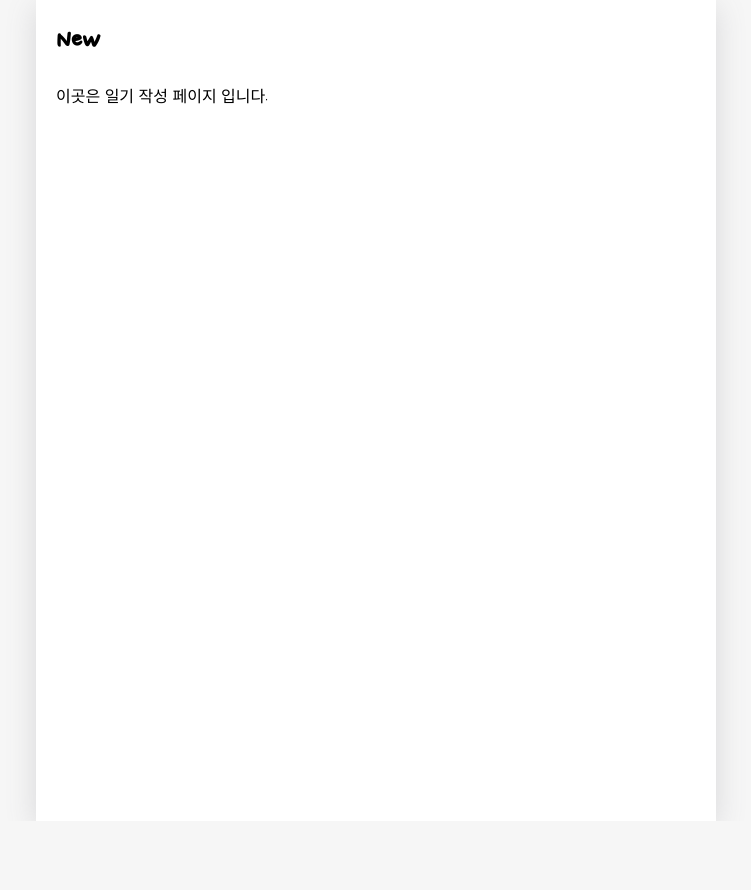
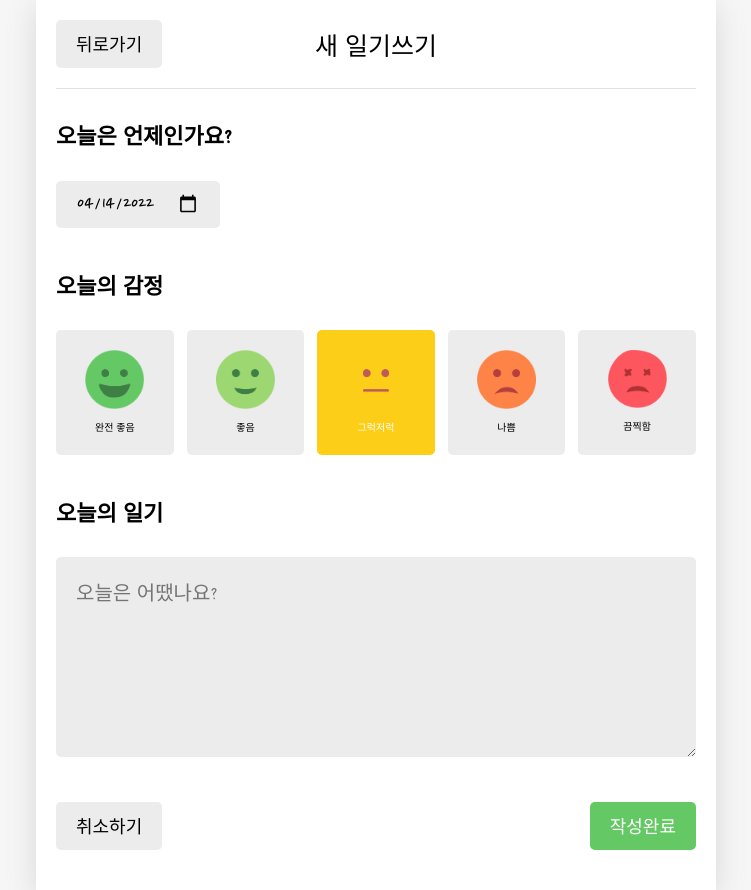
Before and after one commit to ruwan9/TIL, a React (Create React App) app in the folder React/emotion-diary/: page /new in a window 1280 px wide. Shown: the whole page, without its empty margins (264-1015 px from the left). Before the commit the page ends 821 px from the top, so only its background shows below. Built offline with nearby package versions, Linux system fonts and the light colour scheme; a web font is replaced by a local one.

Commit message:
20220417 페이지 구현 - 일기 쓰기 + CSS

```diff
--- a/React/emotion-diary/src/App.css
+++ b/React/emotion-diary/src/App.css
@@ -188,3 +188,97 @@ header button {
 .DiaryItem .btn_wrapper {
   min-width: 70px;
 }
+
+/* DiaryEditor */
+.DiaryEditor {
+}
+.DiaryEditor section {
+  margin-bottom: 40px;
+}
+.DiaryEditor h4 {
+  font-size: 22px;
+  font-weight: bold;
+}
+.DiaryEditor .input_date {
+  border: none;
+  border-radius: 5px;
+  background-color: #ececec;
+
+  padding-top: 10px;
+  padding-bottom: 10px;
+  padding-left: 20px;
+  padding-right: 20px;
+
+  cursor: pointer;
+  font-family: "Nanum Pen Script";
+  font-size: 20px;
+}
+.DiaryEditor .emotion_list_wrapper {
+  display: grid;
+  grid-template-columns: repeat(5, auto);
+  gap: 2%;
+}
+.DiaryEditor textarea {
+  font-family: "Nanum Pen Script";
+  font-size: 20px;
+
+  box-sizing: border-box;
+  width: 100%;
+  min-height: 200px;
+  resize: vertical;
+
+  border: none;
+  border-radius: 5px;
+  background-color: #ececec;
+
+  padding: 20px;
+}
+.DiaryEditor .control_box {
+  display: flex;
+  justify-content: space-between;
+  align-items: center;
+}
+
+/* EmotionItem */
+.EmotionItem {
+  cursor: pointer;
+
+  border-radius: 5px;
+  padding-top: 20px;
+  padding-bottom: 20px;
+
+  display: flex;
+  flex-direction: column;
+  justify-content: center;
+  align-items: center;
+}
+.EmotionItem img {
+  width: 50%;
+  margin-bottom: 10px;
+}
+.EmotionItem span {
+  font-size: 10px;
+}
+.EmotionItem_off {
+  background-color: #ececec;
+}
+.EmotionItem_on_1 {
+  background-color: #64c964;
+  color: white;
+}
+.EmotionItem_on_2 {
+  background-color: #9dd772;
+  color: white;
+}
+.EmotionItem_on_3 {
+  background-color: #fdce17;
+  color: white;
+}
+.EmotionItem_on_4 {
+  background-color: #fd8446;
+  color: white;
+}
+.EmotionItem_on_5 {
+  background-color: #fd565f;
+  color: white;
+}
--- a/React/emotion-diary/src/App.js
+++ b/React/emotion-diary/src/App.js
@@ -101,7 +101,7 @@ function App() {
 
   return (
     <DiaryStateContext.Provider value={data}>
-      <DiaryDispatchContext.Provider value={(onCreate, onEdit, onRemove)}>
+      <DiaryDispatchContext.Provider value={{ onCreate, onEdit, onRemove }}>
         <BrowserRouter>
           <div className="App">
             {/* <MyHeader
--- /dev/null
+++ b/React/emotion-diary/src/components/DiaryEditor.js
@@ -0,0 +1,116 @@
+import React, { useContext, useRef, useState } from "react";
+import { useNavigate } from "react-router-dom";
+import { DiaryDispatchContext } from "../App";
+import EmotionItem from "./EmotionItem";
+import MyButton from "./MyButton";
+import MyHeader from "./MyHeader";
+
+const EmotionList = [
+  {
+    emotion_id: 1,
+    emotion_img: process.env.PUBLIC_URL + `/assets/emotion1.png`,
+    emotion_descript: "완전 좋음",
+  },
+  {
+    emotion_id: 2,
+    emotion_img: process.env.PUBLIC_URL + `/assets/emotion2.png`,
+    emotion_descript: "좋음",
+  },
+  {
+    emotion_id: 3,
+    emotion_img: process.env.PUBLIC_URL + `/assets/emotion3.png`,
+    emotion_descript: "그럭저럭",
+  },
+  {
+    emotion_id: 4,
+    emotion_img: process.env.PUBLIC_URL + `/assets/emotion4.png`,
+    emotion_descript: "나쁨",
+  },
+  {
+    emotion_id: 5,
+    emotion_img: process.env.PUBLIC_URL + `/assets/emotion5.png`,
+    emotion_descript: "끔찍함",
+  },
+];
+
+const getStringDate = (date) => {
+  return date.toISOString().slice(0, 10); // ISO형식의 문자열을 반환 (0부터 9까지 -> yyyy/mm/dd)
+};
+
+function DiaryEditor() {
+  const navigate = useNavigate();
+  const [date, setDate] = useState(getStringDate(new Date()));
+  // DiaryDispatchContext로부터 onCreate 함수 받아오기
+  const { onCreate } = useContext(DiaryDispatchContext);
+  // 기본 감정 선택
+  const [emotion, setEmotion] = useState(3);
+  const [content, setContent] = useState("");
+  const contentRef = useRef();
+
+  const handleClickEmote = (emotion) => {
+    setEmotion(emotion);
+  };
+  const handleSubmit = () => {
+    if (content.length < 1) {
+      contentRef.current.focus();
+      return;
+    }
+    console.log(date, content, emotion);
+    onCreate(date, content, emotion);
+    navigate("/", { replace: true });
+  };
+
+  return (
+    <div className="DiaryEditor">
+      <MyHeader
+        headText={"새 일기쓰기"}
+        leftChild={<MyButton text={"뒤로가기"} onClick={() => navigate(-1)} />}
+      />
+      <div>
+        <section>
+          <h4>오늘은 언제인가요?</h4>
+          <div className="input_box">
+            <input
+              className="input_date"
+              type="date"
+              value={date}
+              onChange={(e) => setDate(e.target.value)}
+            />
+          </div>
+        </section>
+        <section>
+          <h4>오늘의 감정</h4>
+          <div className="input_box emotion_list_wrapper">
+            {EmotionList.map((it) => (
+              <EmotionItem
+                key={it.emotion_id}
+                {...it}
+                onClick={handleClickEmote}
+                isSelected={it.emotion_id === emotion}
+              />
+            ))}
+          </div>
+        </section>
+        <section>
+          <h4>오늘의 일기</h4>
+          <div className="input_box text_wrapper">
+            <textarea
+              ref={contentRef}
+              value={content}
+              onChange={(e) => setContent(e.target.value)}
+              placeholder="오늘은 어땠나요?"
+            ></textarea>
+          </div>
+        </section>
+        <section>
+          <div className="control_box">
+            <MyButton text={"취소하기"} onClick={() => navigate(-1)} />
+            <MyButton text={"작성완료"} type={"positive"} onClick={handleSubmit} />
+          </div>
+        </section>
+      </div>
+    </div>
+  );
+}
+
+export default DiaryEditor;
--- /dev/null
+++ b/React/emotion-diary/src/components/EmotionItem.js
@@ -0,0 +1,18 @@
+import React from "react";
+
+function EmotionItem({ emotion_id, emotion_img, emotion_descript, onClick, isSelected }) {
+  return (
+    <div
+      className={[
+        "EmotionItem",
+        isSelected ? `EmotionItem_on_${emotion_id}` : `EmotionItem_off`,
+      ].join(" ")}
+      onClick={() => onClick(emotion_id)}
+    >
+      <img src={emotion_img} alt="Emotion" />
+      <span>{emotion_descript}</span>
+    </div>
+  );
+}
+
+export default EmotionItem;
--- a/React/emotion-diary/src/pages/New.js
+++ b/React/emotion-diary/src/pages/New.js
@@ -1,10 +1,10 @@
 import React from "react";
+import DiaryEditor from "../components/DiaryEditor";
 
 function New() {
   return (
     <div>
-      <h1>New</h1>
-      <p>이곳은 일기 작성 페이지 입니다.</p>
+      <DiaryEditor />
     </div>
   );
 }
```
